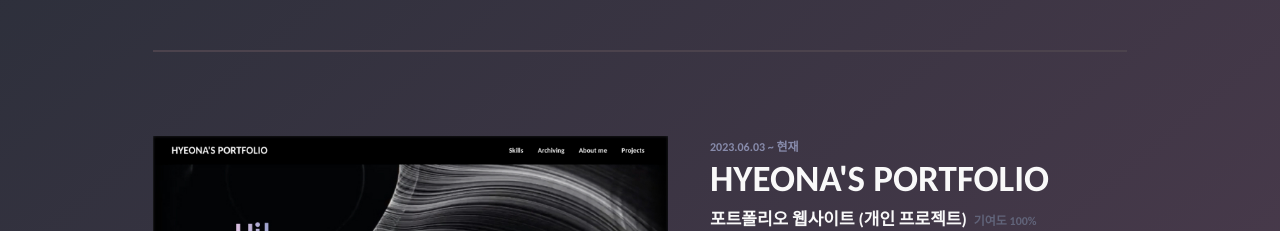
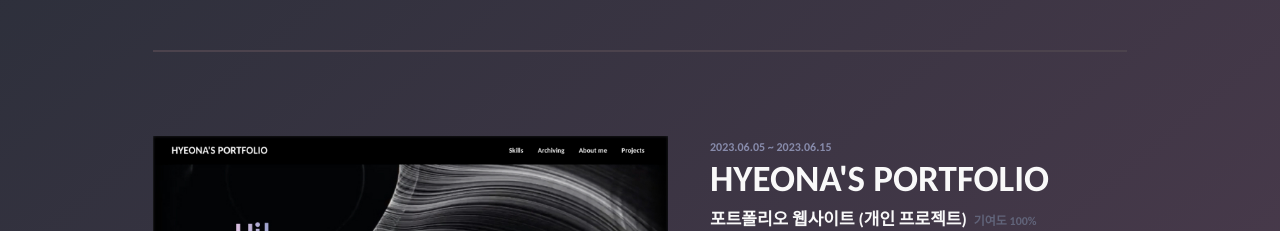
Before and after one commit to TATA-V/hyeona-portfolio, a React (Create React App) app: page / in a window 1280 px wide. Shown: the part 4260-4491 px from the top of the page. Built offline with nearby package versions, Linux system fonts and the light colour scheme.

Commit message:
date 수정

```diff
--- a/src/components/Projects/data.ts
+++ b/src/components/Projects/data.ts
@@ -148,7 +148,7 @@ const data: IProjectData[] = [
   {
     id: 3,
     img: portfolioJpg,
-    date: "2023.06.03 ~ 현재",
+    date: "2023.06.05 ~ 2023.06.15",
     title: "HYEONA'S PORTFOLIO",
     subTitle: "포트폴리오 웹사이트 (개인 프로젝트)",
     contribution: "100%",
```
